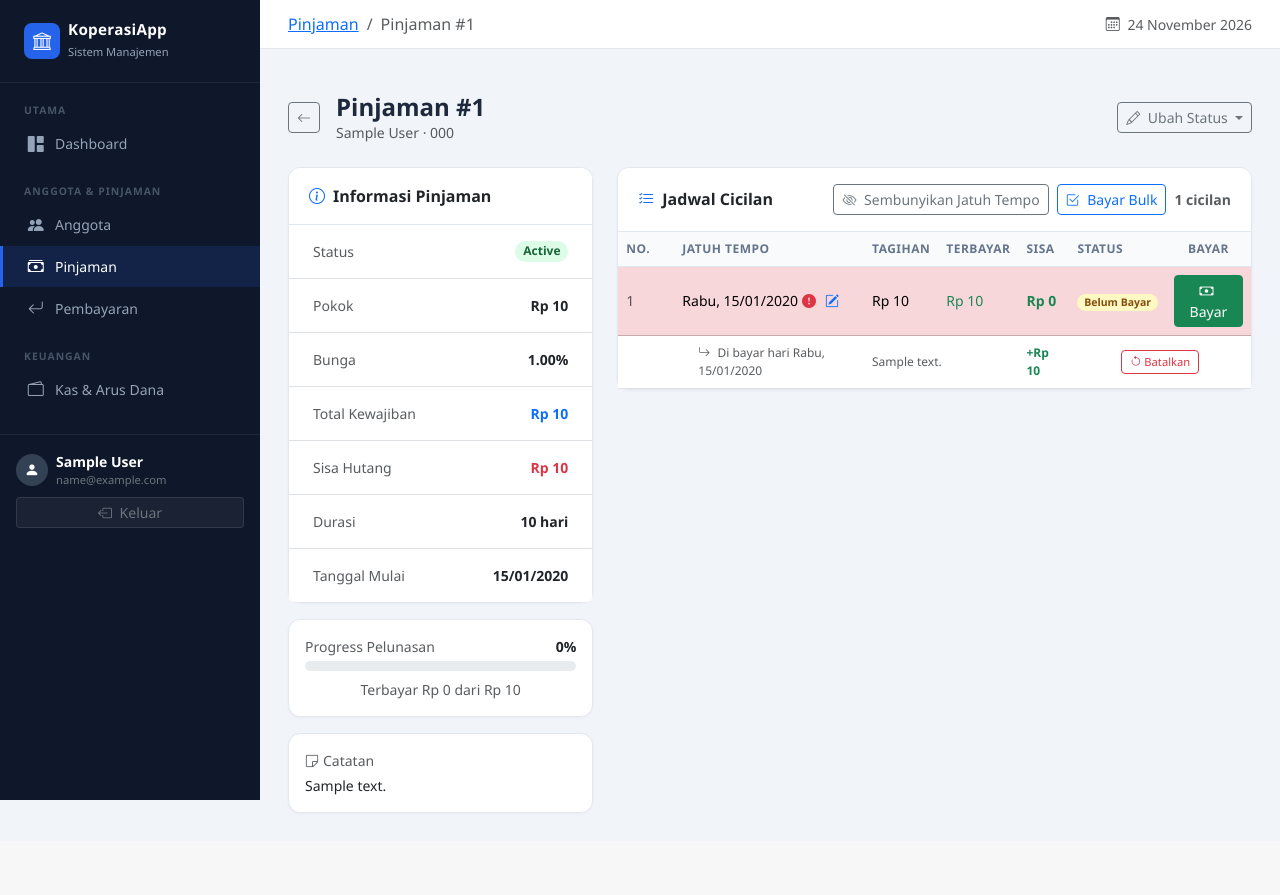
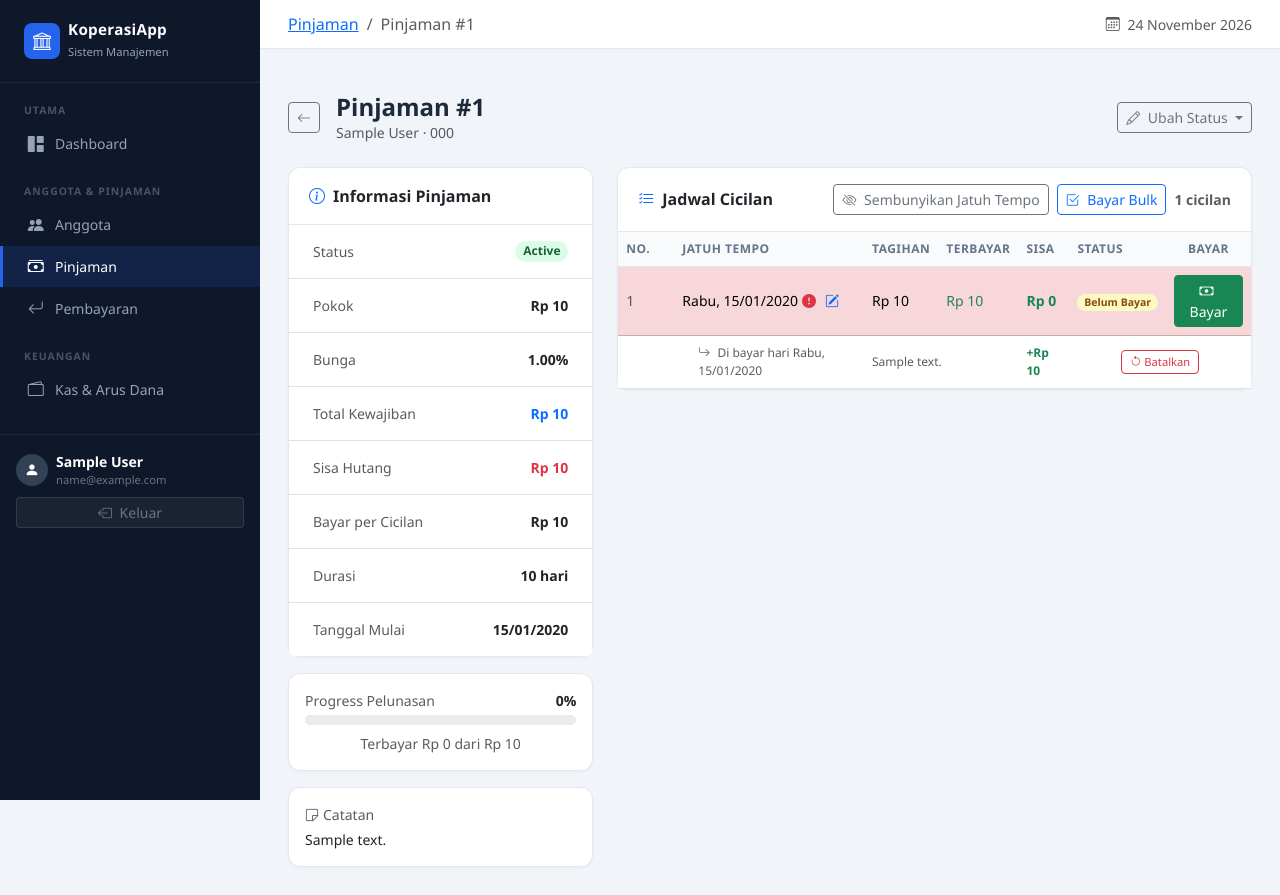
Before and after one commit to KelvynNathanael/Koperasi, a Laravel app: page /loans/1 in a window 1280 px wide. Before the commit the page ends 813 px from the top, so only its background shows below. Run offline with Laravel 10, Linux system fonts and the light colour scheme; a user stored in the database is signed in; tables that the repository leaves empty hold one stand-in row (values such as "Sample post"); parts of the project's set-up code (start-up, migrations or seed data) failed here and were passed over; some libraries are stand-ins or nearby versions.

Commit message:
feat: add installment amount to loan detail

```diff
--- a/resources/views/loans/show.blade.php
+++ b/resources/views/loans/show.blade.php
@@ -75,6 +75,16 @@
                     <span class="text-muted small">Sisa Hutang</span>
                     <span class="small fw-bold {{ $loan->remaining_balance > 0 ? 'text-danger' : 'text-success' }}">
                         Rp {{ number_format($loan->remaining_balance, 0, ',', '.') }}
+                    </span>
+                </li>
+                @php
+                    $firstInstallment = $loan->installments->first();
+                    $installmentAmount = $firstInstallment?->scheduled_amount ?? 0;
+                @endphp
+                <li class="list-group-item d-flex justify-content-between py-3 px-4">
+                    <span class="text-muted small">Bayar per Cicilan</span>
+                    <span class="small fw-bold">
+                        Rp {{ number_format($installmentAmount, 0, ',', '.') }}
                     </span>
                 </li>
                 <li class="list-group-item d-flex justify-content-between py-3 px-4">
```
